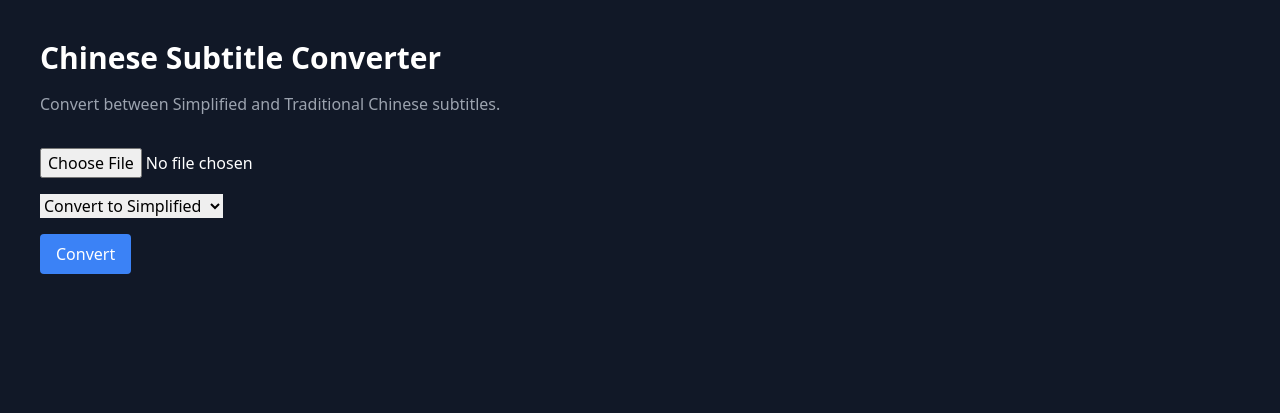
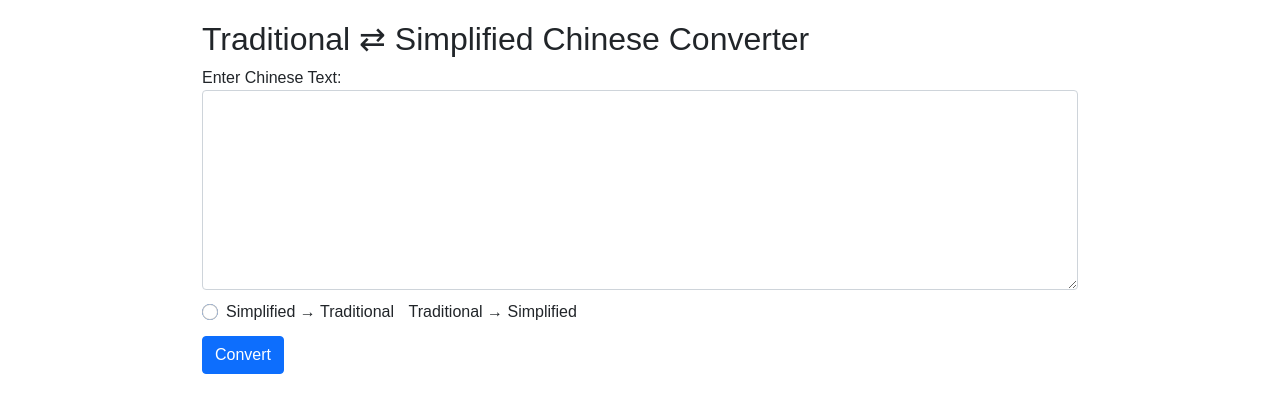
Before and after one commit to lokosmotos/Danialspacex, a Flask app: template templates/chinese_converter.html in a window 1280 px wide. Shown: the top 413 px of the page. Run offline with Flask 3, Linux system fonts and the light colour scheme; the template is opened without the code that fills it, so the values that code supplies are empty; some libraries are stand-ins or nearby versions.

Commit message:
Update chinese_converter.html

```diff
--- a/templates/chinese_converter.html
+++ b/templates/chinese_converter.html
@@ -1,21 +1,85 @@
 <!DOCTYPE html>
 <html lang="en">
 <head>
-  <meta charset="UTF-8">
-  <title>Chinese Converter | Danial Space X</title>
-  <link href="https://cdn.jsdelivr.net/npm/tailwindcss@2.2.19/dist/tailwind.min.css" rel="stylesheet">
+    <meta charset="UTF-8">
+    <meta name="viewport" content="width=device-width, initial-scale=1.0">
+    <title>ZHT ⇄ ZHS Converter</title>
+    <link rel="stylesheet" href="https://cdn.jsdelivr.net/npm/bootstrap@5.1.3/dist/css/bootstrap.min.css">
+    <style>
+        body { font-family: Arial, sans-serif; padding: 20px; }
+        .highlight { color: red; }
+        .diff-box { background: #f9f9f9; border: 1px solid #ccc; padding: 10px; margin-top: 10px; }
+        .container { max-width: 900px; margin: 0 auto; }
+        textarea { width: 100%; height: 200px; margin-bottom: 10px; }
+        .form-check-label { margin-right: 10px; }
+        button { margin-top: 10px; }
+        #result { display: none; }
+    </style>
 </head>
-<body class="bg-gray-900 text-white p-10">
-  <h1 class="text-3xl font-bold mb-4">Chinese Subtitle Converter</h1>
-  <p class="mb-8 text-gray-400">Convert between Simplified and Traditional Chinese subtitles.</p>
+<body>
+    <div class="container">
+        <h2>Traditional ⇄ Simplified Chinese Converter</h2>
 
-  <form method="POST" enctype="multipart/form-data">
-    <input type="file" name="subtitle_file" accept=".srt,.txt" class="mb-4 block text-white">
-    <select name="conversion_type" class="mb-4 block text-black">
-      <option value="simplified">Convert to Simplified</option>
-      <option value="traditional">Convert to Traditional</option>
-    </select>
-    <button type="submit" class="bg-blue-500 hover:bg-blue-600 text-white px-4 py-2 rounded">Convert</button>
-  </form>
+        <form id="convert-form">
+            <div class="form-group">
+                <label for="text">Enter Chinese Text:</label>
+                <textarea id="text" class="form-control" name="text" required></textarea>
+            </div>
+
+            <div class="form-group form-check">
+                <input type="radio" id="s2t" name="direction" value="s2t" class="form-check-input" checked>
+                <label for="s2t" class="form-check-label">Simplified → Traditional</label>
+
+                <input type="radio" id="t2s" name="direction" value="t2s" class="form-check-input">
+                <label for="t2s" class="form-check-label">Traditional → Simplified</label>
+            </div>
+
+            <button type="submit" class="btn btn-primary">Convert</button>
+        </form>
+
+        <div id="result">
+            <h3>Converted Output:</h3>
+            <textarea id="converted-output" class="form-control" readonly></textarea>
+
+            <form method="POST" action="/download-converted" class="mt-3">
+                <input type="hidden" id="converted" name="converted">
+                <button type="submit" class="btn btn-success">Download Converted Text</button>
+            </form>
+
+            <div class="diff-box mt-3" id="diffs">
+                <h4>Differences:</h4>
+                <ul id="diff-list"></ul>
+            </div>
+        </div>
+    </div>
+
+    <script src="https://cdn.jsdelivr.net/npm/bootstrap@5.1.3/dist/js/bootstrap.bundle.min.js"></script>
+    <script>
+        document.getElementById('convert-form').addEventListener('submit', async function (e) {
+            e.preventDefault();
+            const text = document.getElementById('text').value;
+            const direction = document.querySelector('input[name="direction"]:checked').value;
+
+            const response = await fetch('/api/convert-chinese', {
+                method: 'POST',
+                headers: {'Content-Type': 'application/json'},
+                body: JSON.stringify({ text, direction })
+            });
+
+            const data = await response.json();
+            document.getElementById('converted-output').value = data.converted;
+            document.getElementById('converted').value = JSON.stringify(data.converted);
+
+            const diffList = document.getElementById('diff-list');
+            diffList.innerHTML = '';
+            data.diffs.forEach(([original, converted]) => {
+                const item = document.createElement('li');
+                item.innerHTML = `<span class="highlight">${original}</span> → ${converted}`;
+                diffList.appendChild(item);
+            });
+
+            document.getElementById('result').style.display = 'block';
+        });
+    </script>
 </body>
 </html>
```
